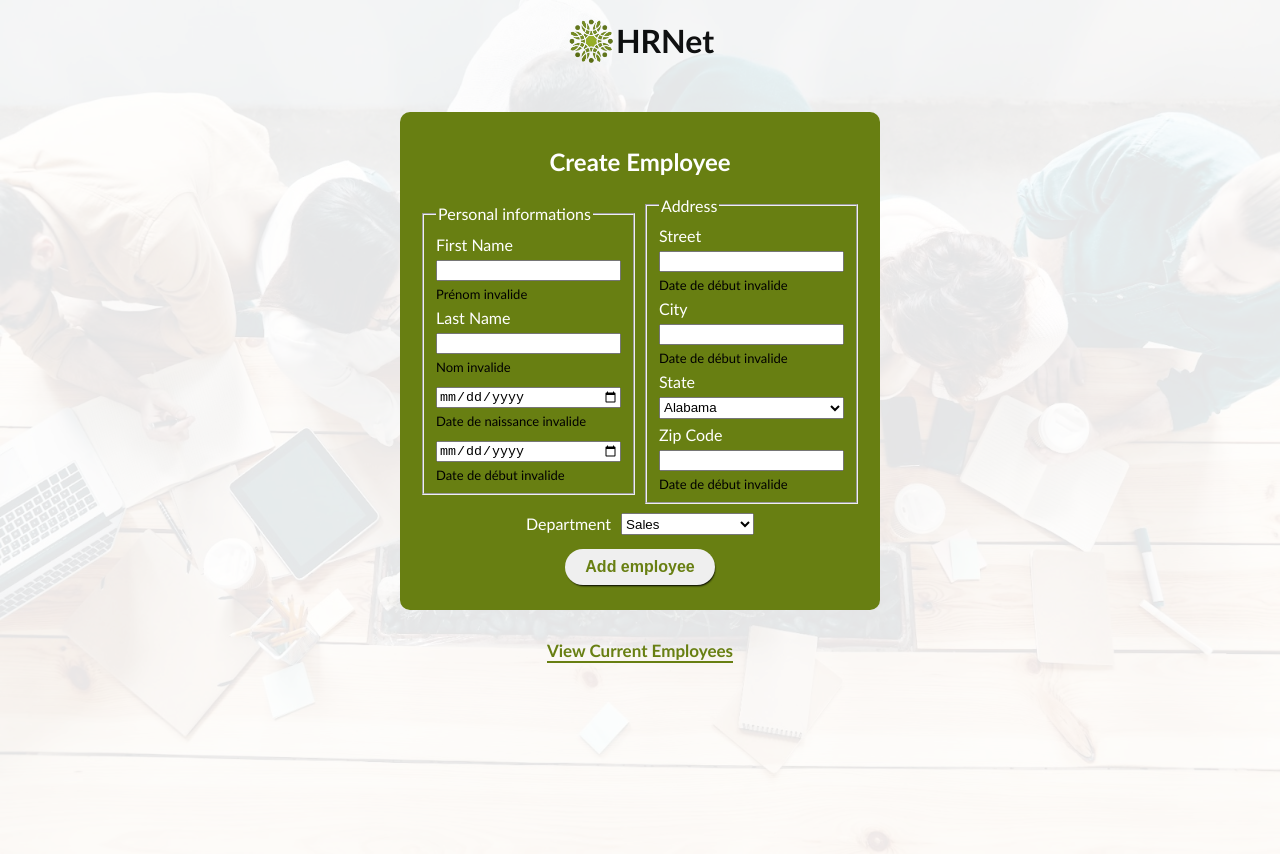
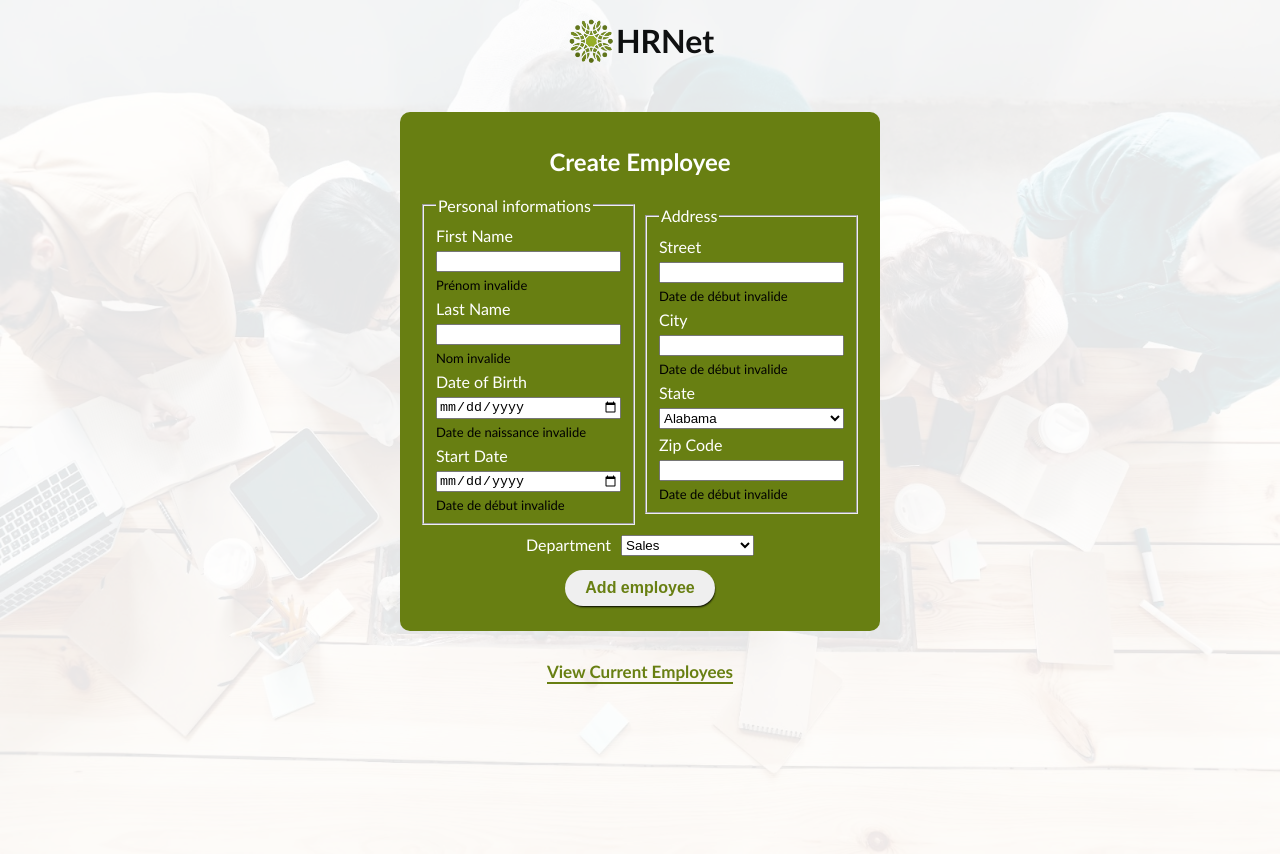
Before and after one commit to mohaali77/P14-JS-React, a React (Create React App) app in the folder hrnet/: page / in a window 1280 px wide. Built offline with nearby package versions, Linux system fonts and the light colour scheme.

Commit message:
Update form.jsx

```diff
--- a/hrnet/src/components/form/form.jsx
+++ b/hrnet/src/components/form/form.jsx
@@ -1,7 +1,7 @@
 import './style/form.css'
 import Menu from "../menu/menu";
 import { statesArray, departmentsArray } from '../../data/data';
-import { useState } from 'react';
+import { useState, useRef } from 'react';
 import { DatePicker } from '../date-picker/date-picker';
 
 export function Form() {
@@ -24,12 +24,10 @@ export function Form() {
                 <input required type="text" id="last-name" />
                 <p className='errorMsg'>Nom invalide</p>
 
-                <DatePicker //labelText='Date of Birth' id='date-of-birth'
-                />
+                <DatePicker labelText='Date of Birth' id='date-of-birth' />
                 <p className='errorMsg'>Date de naissance invalide</p>
 
-                <DatePicker //labelText='Start Date' id='start-date'
-                />
+                <DatePicker labelText='Start Date' id='start-date' />
                 <p className='errorMsg'>Date de début invalide</p>
             </fieldset>
 
```
